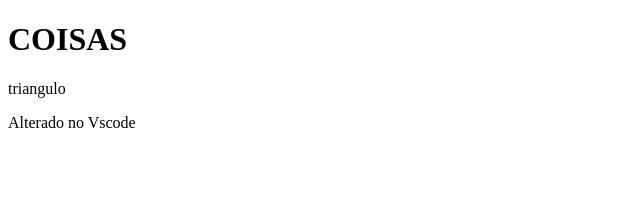
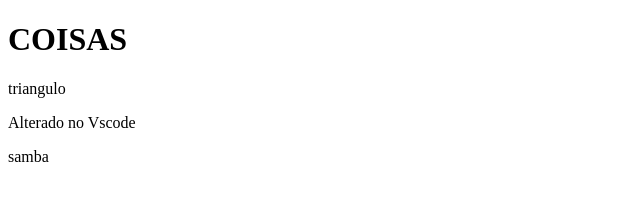
Before and after one commit to SPCMP1/Colab2, a plain HTML site: page index.html in a window 1280 px wide. Shown: the full height of the page, 0-640 px from the left. Drawn offline with Linux system fonts and the light colour scheme.

Commit message:
refactor: alter index.html

```diff
--- a/index.html
+++ b/index.html
@@ -9,5 +9,6 @@
     <h1>COISAS</h1>
     <p>triangulo</p>
     <p>Alterado no Vscode</p>
+    <p>samba</p>
 </body>
 </html>
```
